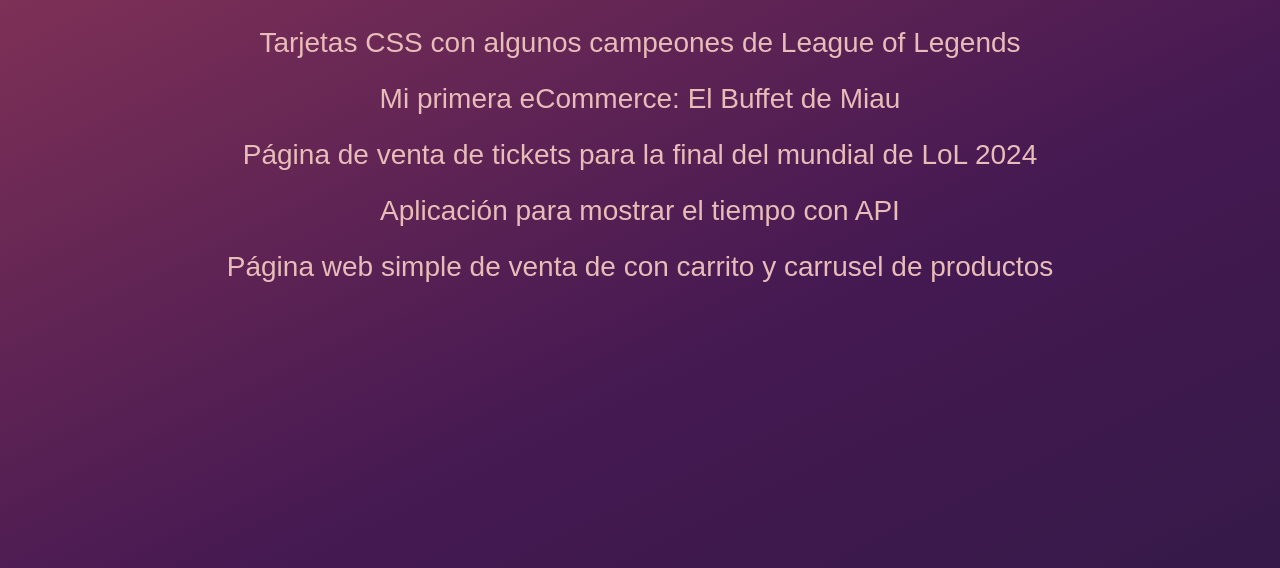
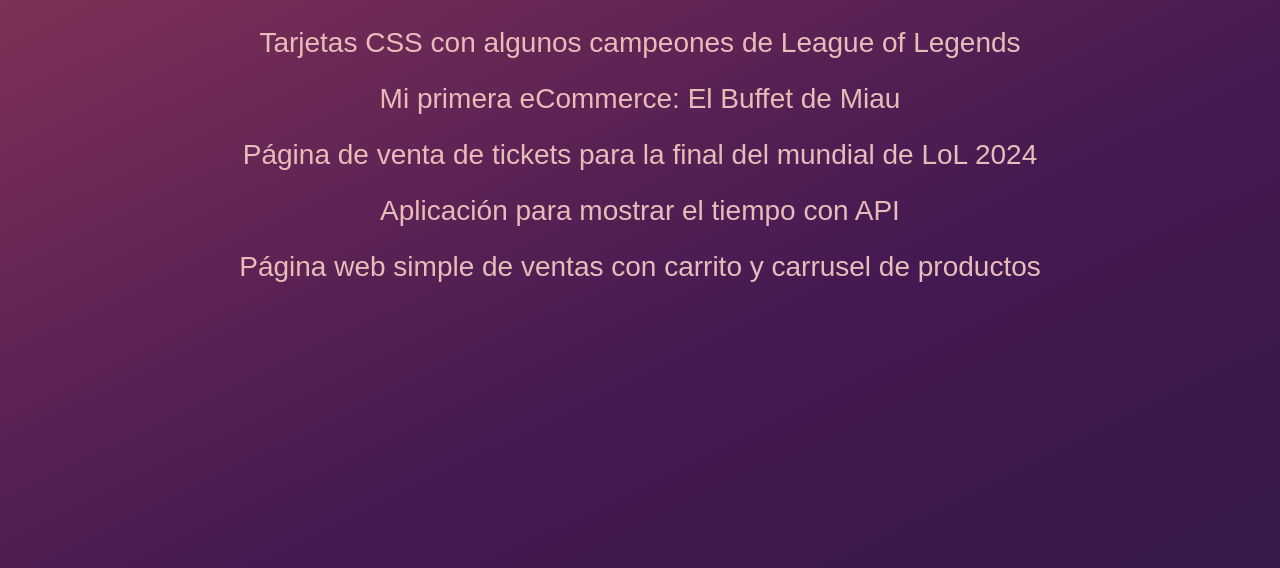
Before and after one commit to Rachni/practice-webpages, a plain HTML site: page index.html in a window 1280 px wide. Shown: the part 232-800 px from the top of the page. Drawn offline with Linux system fonts and the light colour scheme.

Commit message:
Update index.html

```diff
--- a/index.html
+++ b/index.html
@@ -100,7 +100,7 @@ td {
       <a href="https://rachni.github.io/practice-webpages/WeatherApp/"
         >Aplicación para mostrar el tiempo con API</a>
       <a href="https://rachni.github.io/practice-webpages/Carousel-js/"
-        >Página web simple de venta de con carrito y carrusel de productos</a>
+        >Página web simple de ventas con carrito y carrusel de productos</a>
     </div>
   </body>
 </html>
```
